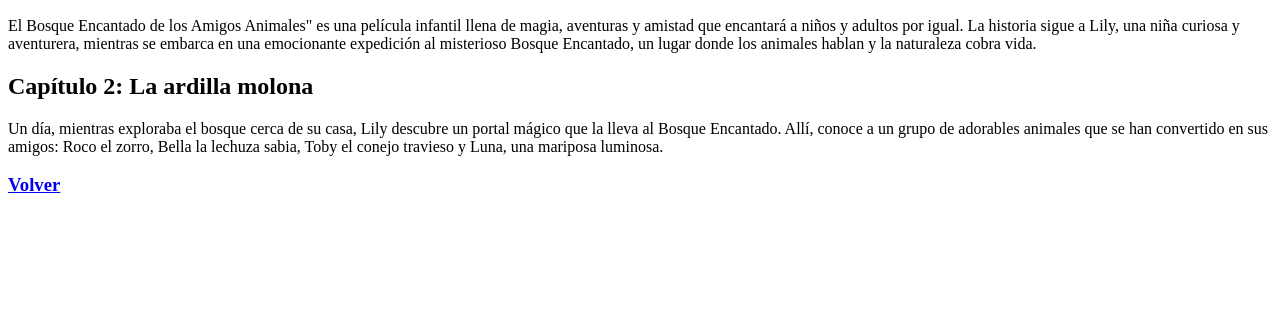
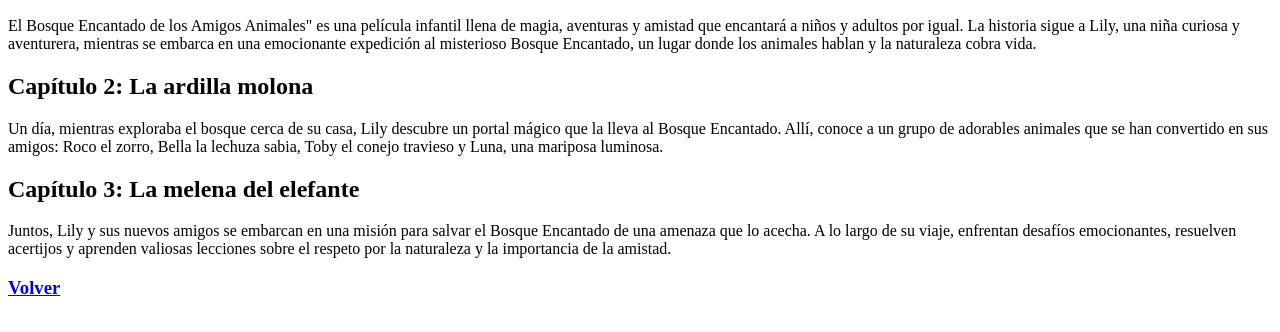
Before and after one commit to BertaGM/202309-w4ch1-berta-gonzalez, a plain HTML site: page season09.html in a window 1280 px wide. Shown: the part 110-442 px from the top of the page. Drawn offline with Linux system fonts and the light colour scheme.

Commit message:
Add chapter 3 of season 9

```diff
--- a/season09.html
+++ b/season09.html
@@ -32,6 +32,16 @@
       sabia, Toby el conejo travieso y Luna, una mariposa luminosa.
     </p>
   </section>
+  <section>
+    <h2>Capítulo 3: La melena del elefante</h2>
+    <p>
+      Juntos, Lily y sus nuevos amigos se embarcan en una misión para salvar el Bosque Encantado de una amenaza que lo
+      acecha.
+      A lo largo de su viaje, enfrentan desafíos emocionantes, resuelven acertijos y aprenden valiosas lecciones sobre
+      el
+      respeto por la naturaleza y la importancia de la amistad.
+    </p>
+  </section>
   <h3><a href="index.html">Volver</a></h3>
 </body>
 
```
